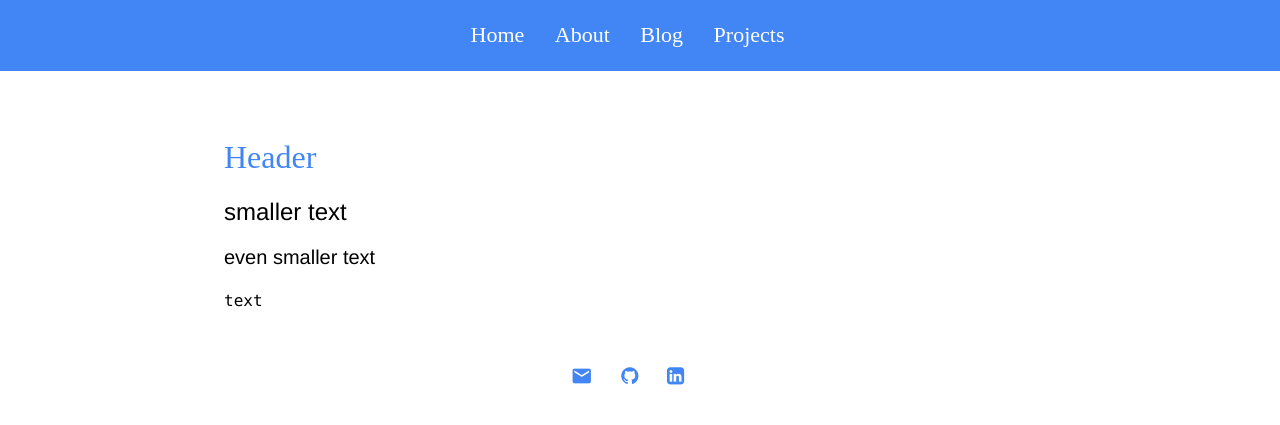
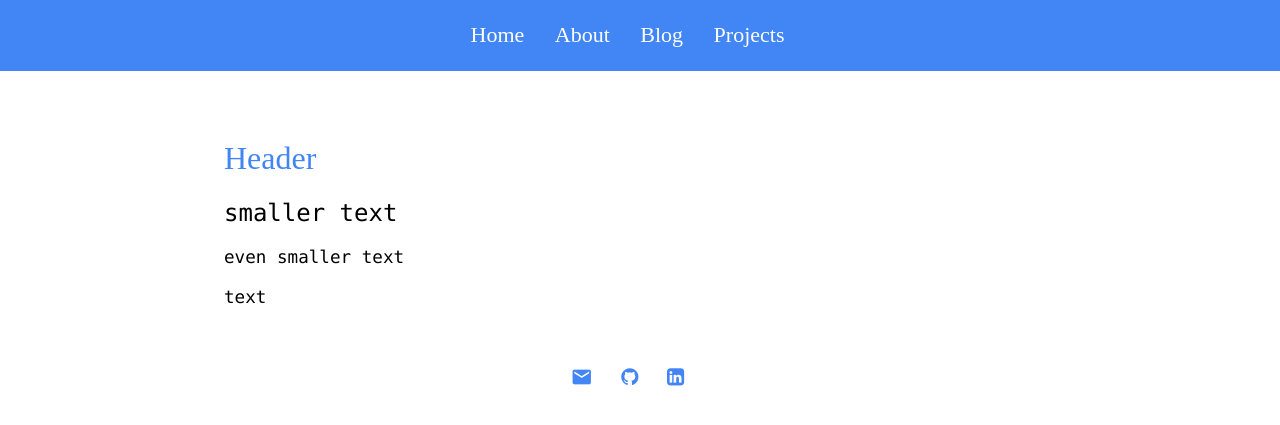
Before and after one commit to clfkenny/clfkenny.github.io, a Jekyll site: the page built from projects/test/index2.md, in a window 1280 px wide. Shown: the top 425 px of the page. Built offline with Jekyll 4.4.1, drawn with Linux system fonts in a browser that asks for light colours; our own code applies the rules of GitHub Pages for plain Markdown files.

Commit message:
Update main.css

```diff
--- a/css/main.css
+++ b/css/main.css
@@ -10,9 +10,10 @@
 body {
     margin: 100px auto;
     width: 100%;
-    font-family:'Helvetica', 'Arial', 'Sans-Serif';
+    ffont-family:'Helvetica', 'Arial', 'Sans-Serif';
     color: var(--main-txt-color);
     background-color:var(--main-bg-color);
+    font-family:'lucida console';
 }
 nav {
     background-color: var(--main-nav-color);
@@ -81,16 +82,15 @@ h2 {
     font-weight: normal;
 }
 h3 {
-    font-size: 1.25em;
+    font-size: 1.1em;
     font-weight: normal;
 }
 p {
-    font-size: 1.em;
+    font-size: 1.1em;
     line-height: 1.5em;
     color: var(--main-txt-color);
     font-weight: normal;
     ffont-family:'Helvetica', 'Arial', 'Sans-Serif';
-    font-family:'lucida console';
 }
 
 footer {
```
